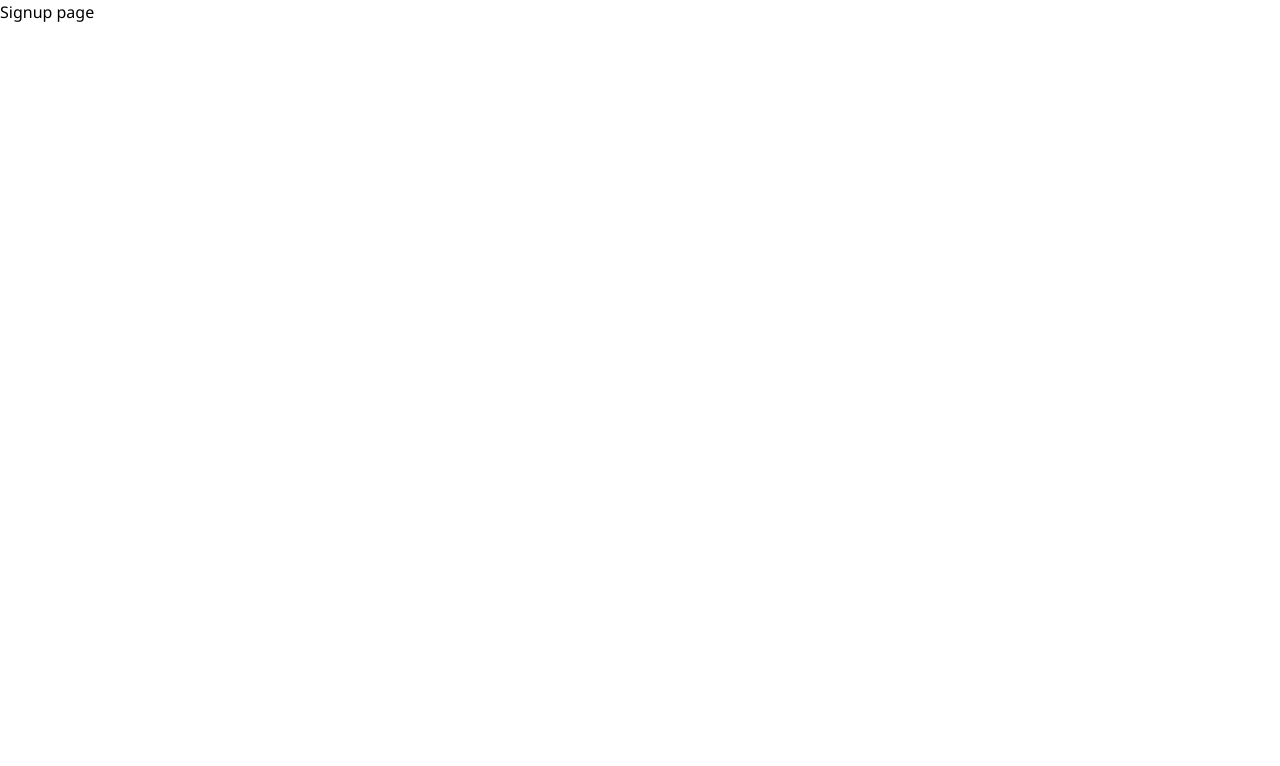
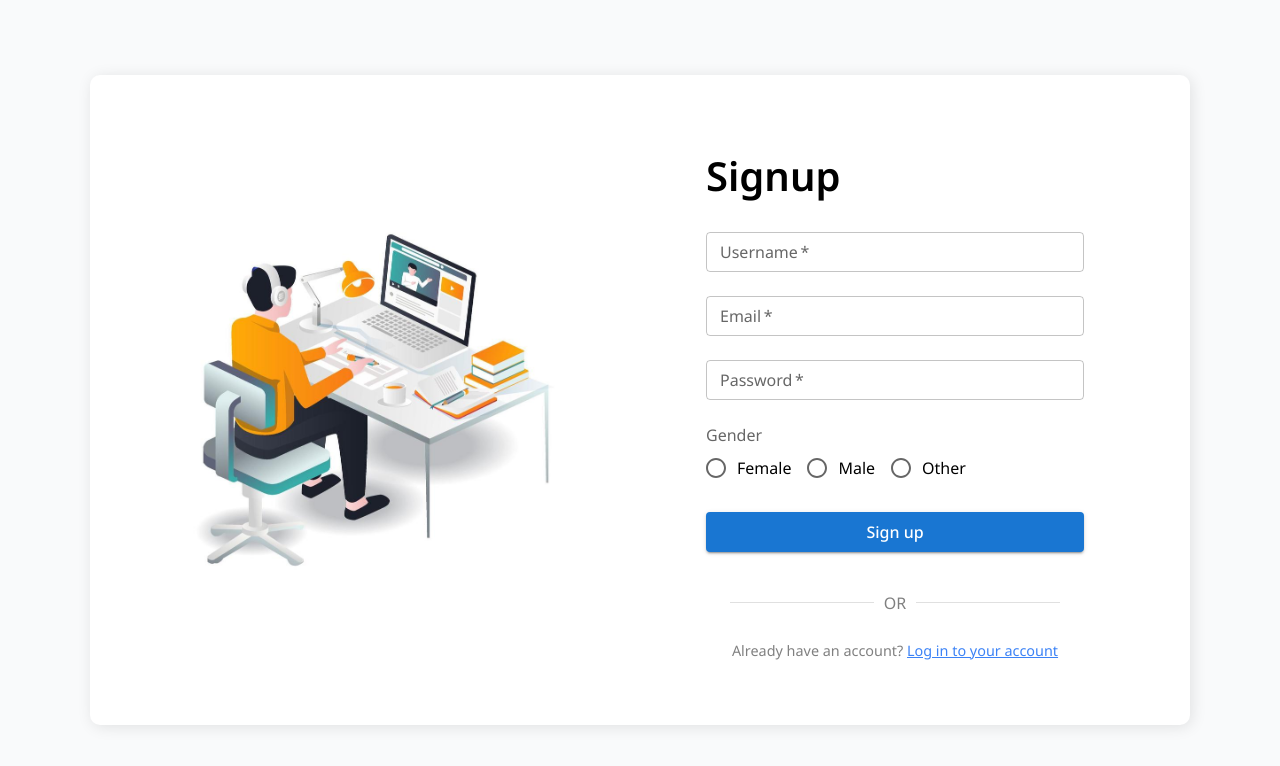
Before and after one commit to rickeymaharjan/HRMS, a React (Vite) app in the folder frontend/: page /signup in a window 1280 px wide. Shown: the top 766 px of the page. Built offline with nearby package versions, Linux system fonts and the light colour scheme.

Commit message:
Added Signup form

```diff
--- a/frontend/src/pages/Signup.jsx
+++ b/frontend/src/pages/Signup.jsx
@@ -1,5 +1,185 @@
+import React, { useState } from "react"
+import Box from "@mui/material/Box"
+import {
+  Typography,
+  TextField,
+  Button,
+  Divider,
+  Radio,
+  RadioGroup,
+  FormLabel,
+  FormControl,
+  FormControlLabel,
+} from "@mui/material"
+import { Link } from "react-router-dom"
+
 const Signup = () => {
-    return <>Signup page</>
+  const [email, setEmail] = useState("")
+  const [password, setPassword] = useState("")
+  const [username, setUsername] = useState("")
+  const [gender, setGender] = useState("")
+
+  const handleSubmit = (e) => {
+    e.preventDefault()
+
+    console.log(username, email, password, gender)
   }
 
+  return (
+    // Body
+    <Box
+      sx={{
+        backgroundColor: "#F9FAFB",
+        width: "100vw",
+        height: "100vh",
+        display: "flex",
+        justifyContent: "center",
+        alignItems: "center",
+      }}
+    >
+      {/* Container */}
+      <Box
+        sx={{
+          backgroundColor: "white",
+          width: 1100,
+          height: 650,
+          display: "flex",
+          justifyContent: "space-around",
+          alignItems: "center",
+          borderRadius: "10px",
+          boxShadow: "2px 2px 15px rgba(0, 0, 0, 0.1)",
+          padding: "20px",
+        }}
+      >
+        {/*Left side */}
+        <Box
+          sx={{
+            height: "100%",
+            paddingLeft: "20px",
+            display: "flex",
+            flex: 1,
+            justifyContent: "center",
+            alignItems: "center",
+          }}
+        >
+          <img src="images/login.jpg" alt="" />
+        </Box>
+
+        {/*Right side */}
+        <Box
+          className=""
+          sx={{
+            height: "100%",
+            display: "flex",
+            flexDirection: "column",
+            flex: 1,
+            justifyContent: "center",
+            textAlign: "left",
+            padding: "10px 30px",
+          }}
+        >
+          <Typography variant="h1" className="px-14" sx={{ marginY: 2 }}>
+            Signup
+          </Typography>
+
+          <form className="w-full px-14" onSubmit={handleSubmit}>
+
+            {/* Username */}
+            <TextField
+              label="Username"
+              type="text"
+              variant="outlined"
+              margin="normal"
+              size="small"
+              fullWidth
+              required
+              onChange={(e) => setUsername(e.target.value)}
+            />
+
+            {/* Email */}
+            <TextField
+              label="Email"
+              type="email"
+              variant="outlined"
+              margin="normal"
+              size="small"
+              fullWidth
+              required
+              onChange={(e) => setEmail(e.target.value)}
+            />
+
+            {/* Password */}
+            <TextField
+              label="Password"
+              type="password"
+              variant="outlined"
+              margin="normal"
+              size="small"
+              fullWidth
+              required
+              onChange={(e) => setPassword(e.target.value)}
+            />
+
+            {/* Gender */}
+            <FormControl fullWidth margin="normal">
+              <FormLabel id="demo-row-radio-buttons-group-label">
+                Gender
+              </FormLabel>
+              <RadioGroup
+                row
+                aria-labelledby="demo-row-radio-buttons-group-label"
+                name="row-radio-buttons-group"
+                value={gender}
+                onChange={(e) => setGender(e.target.value)}
+              >
+                <FormControlLabel
+                  value="female"
+                  control={<Radio />}
+                  label="Female"
+                />
+                <FormControlLabel
+                  value="male"
+                  control={<Radio />}
+                  label="Male"
+                />
+                <FormControlLabel
+                  value="other"
+                  control={<Radio />}
+                  label="Other"
+                />
+              </RadioGroup>
+            </FormControl>
+
+            {/* Submit button */}
+            <Button
+              type="submit"
+              variant="contained"
+              fullWidth
+              sx={{
+                marginY: "15px",
+              }}
+            >
+              Sign up
+            </Button>
+          </form>
+
+          <Divider sx={{ my: 3, px: 10, color: "gray" }}>
+            <Typography variant="p">OR</Typography>
+          </Divider>
+
+          <Typography variant="caption" sx={{ textAlign: "center" }}>
+            Already have an account?{" "}
+            <Link
+              className="underline text-blue-500 hover:text-blue-600"
+              to="/login"
+            >
+              Log in to your account
+            </Link>
+          </Typography>
+        </Box>
+      </Box>
+    </Box>
+  )
+}
+
 export default Signup
```
